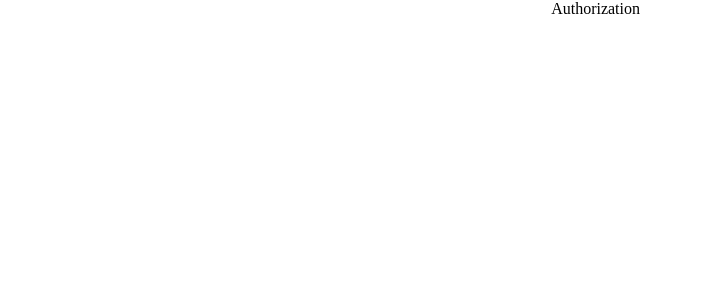
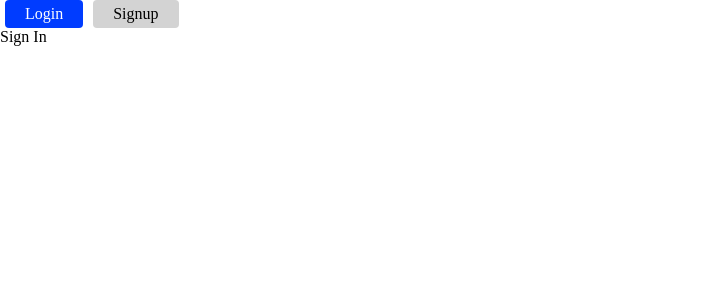
Before and after one commit to asianprogrammer/News, a Vue app: page /auth in a window 1280 px wide. Shown: the top 300 px of the page, without its empty margins (0-701 px from the left). Built offline with nearby package versions, Linux system fonts and the light colour scheme.

Commit message:
Workign on signup and signin pages component --> /Auth

```diff
--- a/src/assets/main.css
+++ b/src/assets/main.css
@@ -1,35 +1,13 @@
 @import './base.css';
 
-#app {
-  max-width: 1280px;
-  margin: 0 auto;
-  padding: 2rem;
-
-  font-weight: normal;
+.btn {
+  padding: 5px 20px;
+  background: rgb(211, 211, 211);
+  margin: 0 5px;
+  border-radius: 4px;
 }
 
-a,
-.green {
-  text-decoration: none;
-  color: hsla(160, 100%, 37%, 1);
-  transition: 0.4s;
+.btn.active {
+  color: #fff;
+  background: rgb(0, 60, 255);
 }
-
-@media (hover: hover) {
-  a:hover {
-    background-color: hsla(160, 100%, 37%, 0.2);
-  }
-}
-
-@media (min-width: 1024px) {
-  body {
-    display: flex;
-    place-items: center;
-  }
-
-  #app {
-    display: grid;
-    grid-template-columns: 1fr 1fr;
-    padding: 0 2rem;
-  }
-}
--- /dev/null
+++ b/src/components/SignIn.vue
@@ -0,0 +1,5 @@
+<template>
+    <h1>Sign In</h1>
+    <input type="text">
+    <input type="password">
+</template>
--- /dev/null
+++ b/src/components/SignUp.vue
@@ -0,0 +1,3 @@
+<template>
+    <h1>Sign Up</h1>
+</template>
--- a/src/views/Auth.vue
+++ b/src/views/Auth.vue
@@ -1,13 +1,32 @@
 <script>
+import { ref } from 'vue';
+import SignIn from '../components/SignIn.vue';
+import SignUp from '../components/SignUp.vue';
+
 export default {
-    mounted(){
+    setup() {
+        const authComponent = ref("signIn")
+        return {
+            authComponent
+        }
+    },
+    mounted() {
         console.log(this.$route)
+    },
+    components: {
+        SignIn, SignUp
     }
 }
 </script>
 
 <template>
     <section>
-        <h1>Authorization {{ this.$route.params.user }}</h1>
+        <button @click="authComponent = 'signIn'" class="btn"
+            :class="{ 'active': authComponent === 'signIn' }">Login</button>
+        <button @click="authComponent = 'signUp'" class="btn"
+            :class="{ 'active': authComponent == 'signUp' }">Signup</button>
+        <keep-alive>
+            <component :is="authComponent"></component>
+        </keep-alive>
     </section>
 </template>
```
Also changed, not shown: index.html (line endings or trailing spaces).
